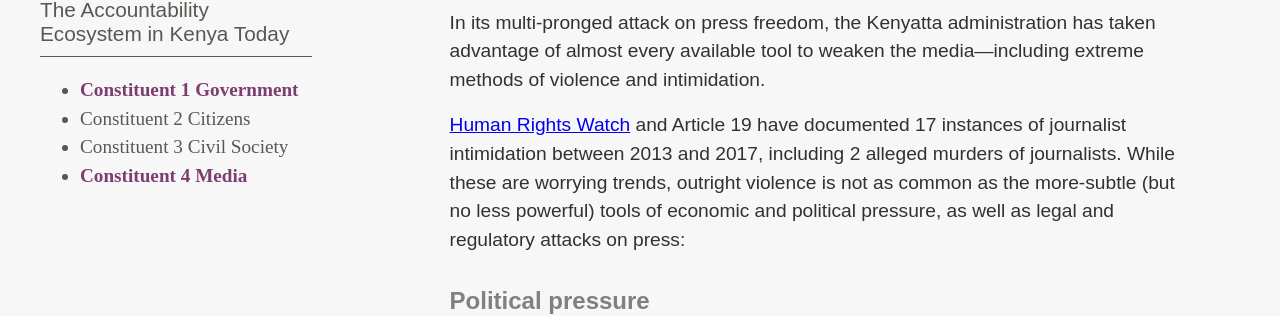
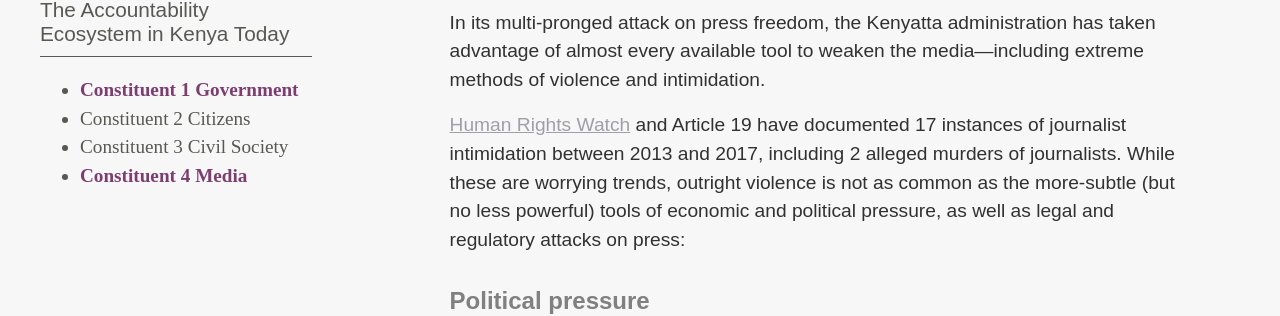
Before and after one commit to theReboot/onken, a Jekyll site: the page built from 2-accountability-ecosystem-kenya/index.md, in a window 1280 px wide and 1400 px high, scrolled down 2266 px. Shown: the part 142-458 px from the top of the window. Built offline with Jekyll 4.4.1, drawn with Linux system fonts in a browser that asks for light colours; nearby versions of some CDN libraries.

Commit message:
Updated link colors

```diff
--- a/_sass/variables.scss
+++ b/_sass/variables.scss
@@ -3,6 +3,7 @@
 $darkBlue: #2e2f3a;
 $green: #7bba87;
 $yellow: #ecef86;
+$darkYellow: #c6c27d;
 $black: #313131;
 $white: #f7f7f7;
 $lightGrey: #E8E8E8;
--- a/assets/main.scss
+++ b/assets/main.scss
@@ -273,6 +273,15 @@ p {
   font-size: 1.2rem;
   line-height: 1.5;
   margin: 0 0 1rem 0;
+
+  a:link,
+  a:active {
+    color: $yellow;
+  }
+
+  a:visited {
+    color: $darkYellow;
+  }
 }
 
 ul {
@@ -543,6 +552,15 @@ nav {
 .bg--white {
   background: $white;
   color: $black;
+
+  a:link,
+  a:active {
+    color: $grey;
+  }
+
+  a:visited {
+    color: $darkBlue;
+  }
 }
 
 .bg--green {
@@ -553,6 +571,15 @@ nav {
 .bg--lightGrey {
   background: $lightGrey;
   color: $black;
+
+  a:link,
+  a:active {
+    color: $grey;
+  }
+
+  a:visited {
+    color: $darkBlue;
+  }
 }
 
 // footer
```
Also changed, not shown: 2 other files.
